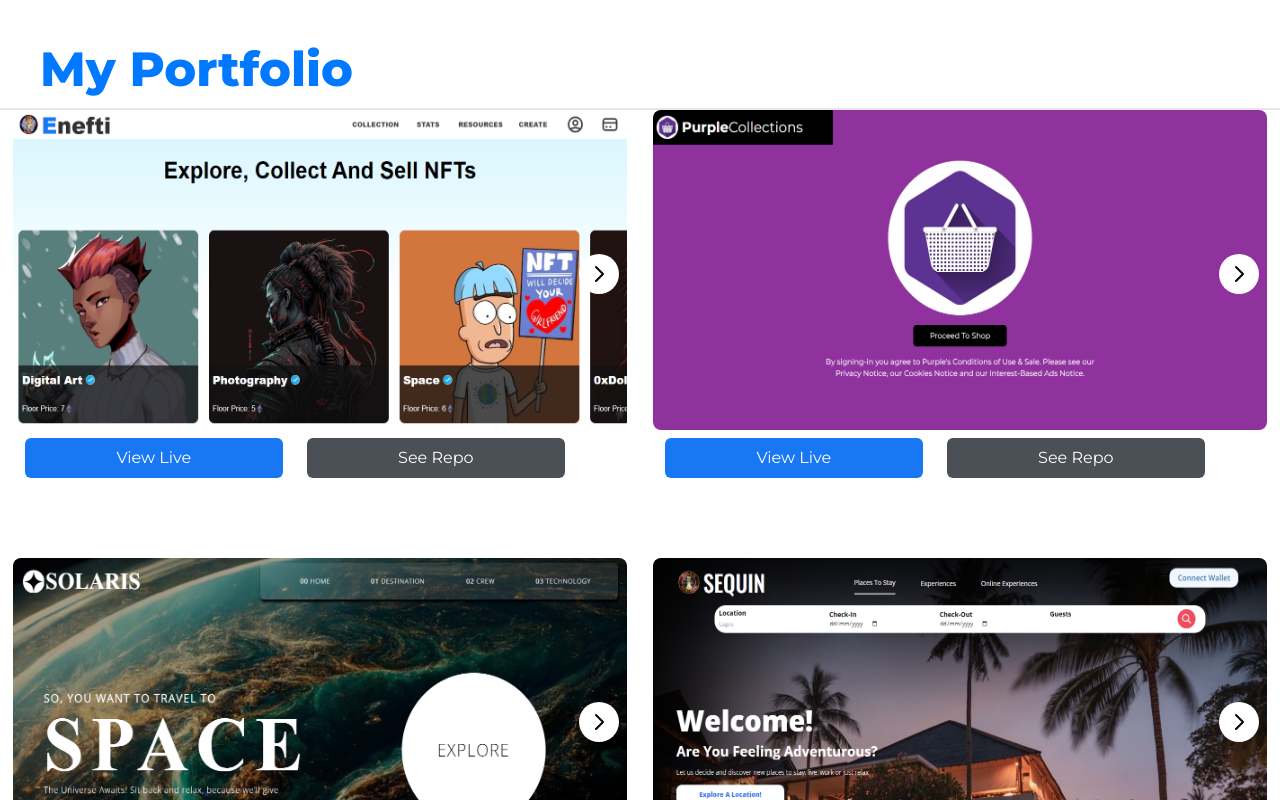
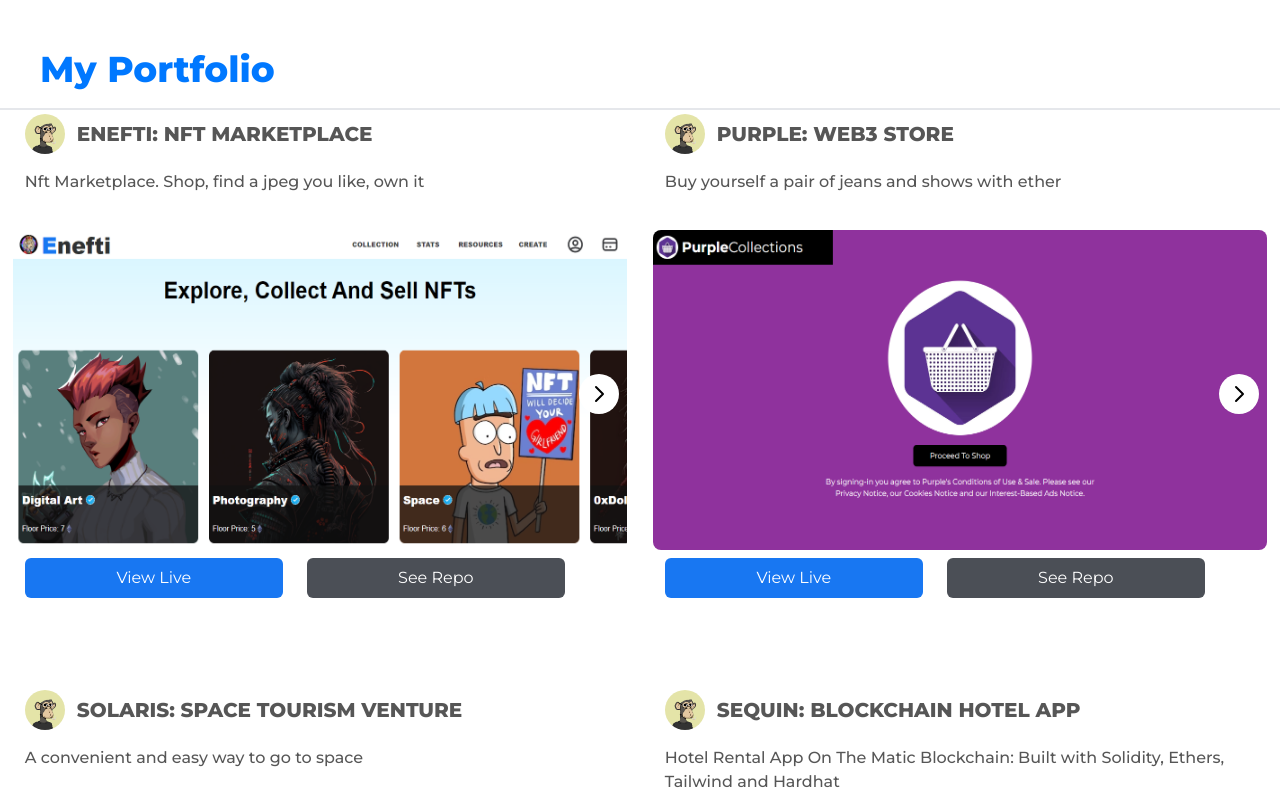
Before and after one commit to codebydolapo/portfolio, a Next.js app: page / in a window 1280 px wide. Shown: the part 1700-2500 px from the top of the page. Built offline with nearby package versions, Linux system fonts and the light colour scheme; a web font is replaced by a local one.

Commit message:
frontend touches

```diff
--- a/components/About.tsx
+++ b/components/About.tsx
@@ -6,7 +6,7 @@ function Portfolio() {
         // <div className = {`w-full min-h-[80vh] h-auto flex justify-center align-center`}  id = 'about'>
         <div className={`w-[100%] min-h-[50vh] flex flex-col items-center mb-[3rem] `} id='about'>
             <div className={`w-full h-[5rem] flex flex-row items-center justify-between px-[0.5rem] border-b-2 border-grey md:pl-10 xs:pl-2`}>
-                <h1 className={`md:text-5xl font-extrabold xs:text-4xl text-[#0078ff]`}>About Me</h1>
+                <h1 className={`md:text-4xl font-extrabold xs:text-3xl text-[#0078ff]`}>About Me</h1>
             </div>
             {/* <div className = {`w-full text-xl pl-10 mb-2`}>
                     A  few things about me you might find interesting or useful...
--- a/components/Blog.tsx
+++ b/components/Blog.tsx
@@ -8,15 +8,16 @@ function Blog() {
         // <div className={`w-full min-h-[100vh] mt-[50px] h-auto flex justify-center align-center`} id='blog'>
             <div className={`w-[100%] min-h-[100vh] flex flex-col items-center mb-[3rem] `} id='blog'>
                 <div className={`w-full h-[5rem] flex flex-row items-center justify-between px-[0.5rem] border-b-2 border-grey md:pl-10 xs:pl-2`}>
-                    <h1 className={`md:text-5xl font-extrabold xs:text-4xl text-[#0078ff]`}>Blog</h1>
+                    <h1 className={`md:text-4xl font-extrabold xs:text-3xl text-[#0078ff]`}>Blog</h1>
                 </div>
                 <div className = {`w-full min-h-[50rem] flex flex-wrap items-start justify-around`}>
-                    {blogData.map(({title, image, desc})=>{
+                    {blogData.map(({title, image, desc, link})=>{
                     return <BlogItem
                         title = {title}
                         image = {image}
                         desc = {desc}
                         key = {Math.floor(Math.random() * 1000000000)}
+                        link = {link}
                     />
                     })}
                 </div>
--- a/components/Portfolio.tsx
+++ b/components/Portfolio.tsx
@@ -7,7 +7,7 @@ function Portfolio(){
         // <div className = {`w-full min-h-[100vh] h-auto flex justify-center align-center`}  id = 'portfolio'>
             <div className = {`w-full min-h-[100vh]`} id = 'portfolio'>
                 <div className = {`w-full h-[5rem] flex flex-row items-center justify-between px-[0.5rem] border-b-2 border-grey md:pl-10 xs:pl-2`}>
-                    <h1 className = {`md:text-5xl font-extrabold xs:text-4xl text-[#0078ff]`}>My Portfolio</h1>
+                    <h1 className = {`md:text-4xl font-extrabold xs:text-3xl text-[#0078ff]`}>My Portfolio</h1>
                 </div>
                 <div className = {`w-full min-h-[50rem] flex flex-wrap items-start justify-around ${styles.portfolioContainer}`}>
                     {portfolioData.map(({title, desc, images, liveLink, repoLink})=>{
--- a/components/PortfolioItem.tsx
+++ b/components/PortfolioItem.tsx
@@ -62,27 +62,27 @@ function PortfolioItem({ title, desc, images, liveLink, repoLink }: Props) {
 
 
     return (
-        <div className={`min-h-[35vw] h-auto md:w-[48vw] flex flex-col md:my-0  rounded-lg xs:w-[99vw] xs:my-[1rem]`}>
-
+        <div className={`min-h-[35vw] h-auto md:w-[48vw] flex flex-col md:mb-[5rem] rounded-lg xs:w-[99vw] xs:mb-[3rem]`}>
+            <div className={` rounded-lg mb-2`}>
+                <div className={`w-full h-[3rem] flex flex-row justify-start items-center md:pl-3 xs:pl-1`}>
+                    <img className={`w-[40px] h-[40px] rounded-full mr-3`} src='/images/dpx.png' alt='' />
+                    <h1 className={`font-extrabold md:text-xl uppercase xs:text-sm`}>{title}</h1>
+                </div>
+                <div className={`w-full h-[4rem] text-[1rem] pl-3 pt-3 flex justify-start items-start `}>
+                    <p className={`md:text-base font-[500] `}>{desc}</p>
+                </div>
+            </div>
             <div className={`w-full md:min-h-[20rem] h-auto flex justify-center relative xs:min-h-[50vw]`}>
                 {leftNavVisibility &&
-                <div className={`w-[2.5rem] h-[2.5rem] absolute bg-white rounded-full top-[45%] left-2 flex justify-center items-center cursor-pointer ${styles.directionDiv}`}>
+                <div className={`w-[2.5rem] h-[2.5rem] absolute bg-white rounded-full top-[45%] left-2 flex justify-center items-center cursor-pointer z-[10] ${styles.directionDiv}`}>
                     <ChevronLeftIcon className={`${styles.direction}`} onClick={handlePicture} />
                 </div>}
-                <img className={`w-full h-auto rounded-lg `} src={images[pictureIndex]} alt='' />
-                {rightNavVisibility && <div className={`w-[2.5rem] h-[2.5rem] absolute bg-white rounded-full top-[45%] right-2 flex justify-center items-center cursor-pointer ${styles.directionDiv}`}>
+                <img className={`w-full h-auto rounded-lg hover:scale-[105%] ease-in-out duration-[500ms]`} src={images[pictureIndex]} alt='' />
+                {rightNavVisibility && <div className={`w-[2.5rem] h-[2.5rem] absolute bg-white rounded-full top-[45%] right-2 flex justify-center items-center cursor-pointer z-[10] ${styles.directionDiv}`}>
                     <ChevronRightIcon className={`${styles.direction}`} onClick={handlePicture} />
                 </div>}
             </div>
-            {/* <div className={` rounded-lg mb-2`}>
-                <div className={`w-full h-[3rem] flex flex-row justify-start items-center md:pl-3 xs:pl-1`}>
-                    <img className={`w-[40px] h-[40px] rounded-full mr-3`} src='/images/work2.jpg' alt='' />
-                    <h1 className={`font-extrabold md:text-xl uppercase xs:text-sm`}>{title}</h1>
-                </div>
-                {/* <div className={`w-full h-[4rem] text-[1rem] pl-3 pt-3 flex justify-start items-start `}>
-                    <p className={``}>{desc}</p>
-                </div> }
-            </div> */}
+
             <div className={`w-full md:h-[3.5rem] flex justify-start items-center xs:h-[2.5rem]`}>
                 <Link href={liveLink} className={`w-auto h-auto`}>
                     <button className={`w-[42%] md:h-[2.5rem] bg-[#1877f2] rounded-md md:text-base text-white mx-3 xs:h-[2rem] xs:text-sm`}>View Live</button>
--- a/components/Skills.tsx
+++ b/components/Skills.tsx
@@ -7,7 +7,7 @@ function Skills(){
         // <div className = {`w-full min-h-[100vh] h-auto flex justify-center align-center mb-[3rem`}  id = 'skills'>
             <div className = {`w-[100%] min-h-[100vh] flex flex-col items-center mb-[3rem] `} id = 'skills'>
                 <div className = {`w-full h-[5rem] flex flex-row items-center justify-between px-[0.5rem] border-b-2 border-grey md:pl-10 xs:pl-2`}>
-                    <h1 className = {`md:text-5xl font-extrabold xs:text-4xl text-[#0078ff]`}>My Skills</h1>
+                    <h1 className = {`md:text-4xl font-extrabold xs:text-3xl text-[#0078ff]`}>My Skills</h1>
                     {/* <p className = {`text-[#3578e5]`}>See All</p> */}
                 </div>
                 <div className = {`w-full h-[90%] flex flex-wrap flex-row items-start justify-between md:px-10 xs:px-2 ${styles.skillsContainer}`}>
--- a/data/blogData.ts
+++ b/data/blogData.ts
@@ -1,38 +1,38 @@
 export const blogData = [
     {
-        title: "What is he meaning of life",
-        image: "images/blog/meaning.jpg",
-        link: "",
-        desc: "Lorem ipsum dolor, sit amet consectetur adipisicing elit. Incidunt delectus distinctio fugit dolore, ullam minus! Expedita soluta amet dolor, excepturi itaque iste quos architecto culpa esse! Vitae harum repellendus libero!"
+        title: "Into the Ethereum And Web3 Rabbithole",
+        image: "images/blog/blockchainWhatAre.jpg",
+        link: "https://codedbydolapo.hashnode.dev/into-the-ethereum-and-web3-rabbit-hole",
+        desc: "I started learning Solidity only a few days ago, so I'm only still a baby developer.Here I am, however, sleep-deprived on a Thursday evening, trying my hand at blogging as a develo..."
     },
     {
         title: "Any moron can make crypto",
         image: "images/blog/makeCrypto.jfif",
-        link: "",
-        desc: "Lorem ipsum dolor, sit amet consectetur adipisicing elit. Incidunt delectus distinctio fugit dolore, ullam minus! Expedita soluta amet dolor, excepturi itaque iste quos architecto culpa esse! Vitae harum repellendus libero!"
+        link: "https://codedbydolapo.hashnode.dev/any-moron-can-make-crypto",
+        desc: "I've meddled with cryptocurrencies in the past. I've owned quite a few coins myself over the last few years, and even had about $200 worth of BNB in May 202..."
     },
     {
         title: "Blockchains: What are they, and why do we give them so much credit",
         image: "images/blog/blockchainWhatAre.jpg",
-        link: "",
-        desc: "Lorem ipsum dolor, sit amet consectetur adipisicing elit. Incidunt delectus distinctio fugit dolore, ullam minus! Expedita soluta amet dolor, excepturi itaque iste quos architecto culpa esse! Vitae harum repellendus libero!"
+        link: "https://codedbydolapo.hashnode.dev/blockchains-what-are-they-and-do-we-give-them-too-much-credit",
+        desc: "Blockchains are incredibly awesome.Sometimes I think even I, don't fully understand what my last statement truly means. Blockchains are inherently powerful data ledge..."
     },
     {
         title: "Blockchain 51% attacks... for dummies",
         image: "images/blog/51Percent.jpeg",
-        link: "",
-        desc: "Lorem ipsum dolor, sit amet consectetur adipisicing elit. Incidunt delectus distinctio fugit dolore, ullam minus! Expedita soluta amet dolor, excepturi itaque iste quos architecto culpa esse! Vitae harum repellendus libero!"
+        link: "https://codedbydolapo.hashnode.dev/blockchain-51-attacks-for-dummies",
+        desc: "Blockchains are decentralized public ledgers, made up of nodes that keep copies of... Dang, I'm psychobabbling again. If you're a beginner reading this, then I apologize for that. Let's start again, shall we? Imagine you're in a bank on a Tuesday morni... "
     },
     {
         title: "A beginner's guide to blockchain forks",
         image: "images/blog/hardFork.jpg",
-        link: "",
-        desc: "Lorem ipsum dolor, sit amet consectetur adipisicing elit. Incidunt delectus distinctio fugit dolore, ullam minus! Expedita soluta amet dolor, excepturi itaque iste quos architecto culpa esse! Vitae harum repellendus libero!"
+        link: "https://codedbydolapo.hashnode.dev/a-beginners-guide-to-blockchain-forks",
+        desc: "To effectively define what a blockchain fork is, it might be easier to first understand what a blockchain itself is. There are several kinds of blockchains in use all..."
     },
     {
-        title: "What is he meaning of life",
+        title: "What is The meaning of life",
         image: "images/blog/meaning.jpg",
         link: "",
-        desc: "Lorem ipsum dolor, sit amet consectetur adipisicing elit. Incidunt delectus distinctio fugit dolore, ullam minus! Expedita soluta amet dolor, excepturi itaque iste quos architecto culpa esse! Vitae harum repellendus libero!"
+        desc: "Lorem ipsum dolor, sit amet consectetur adipisicing elit. Incidunt delectus distinctio fugit dolore, ullam minus! Expedita soluta amet dolor, excepturi itaque iste quos ..."
     },
 ]
--- a/data/portfolioData.ts
+++ b/data/portfolioData.ts
@@ -22,7 +22,7 @@ export const portfolioData = [
     },
     {
         title: 'Sequin: Blockchain Hotel App',
-        desc: "Hotel Rental App On The Matic Blockchain, With Web3 Functionality: Built with Solidity, Moralis, Tailwind and Hardhat",
+        desc: "Hotel Rental App On The Matic Blockchain: Built with Solidity, Ethers, Tailwind and Hardhat",
         images: ['images/sequin/sequinRevamped.png','images/sequin/sequin.png', 'images/sequin/sequinRentals.png'],
         liveLink: '',
         repoLink: 'https://github.com/codebydolapo/sequin/'
--- a/data/skillsdata.ts
+++ b/data/skillsdata.ts
@@ -28,6 +28,10 @@ export const skillsData = [
         title: 'Hardhat'
     },
     {
+        icon: '/icons/skills/ethersIcon.png',
+        title: 'Ethers'
+    },
+    {
         icon: '/icons/skills/tailwindIcon.png',
         title: 'Tailwind'
     },
```
Also changed, not shown: components/BlogItem.tsx (+13 -10 lines), public/icons/skills/ethersIcon.png (added).
